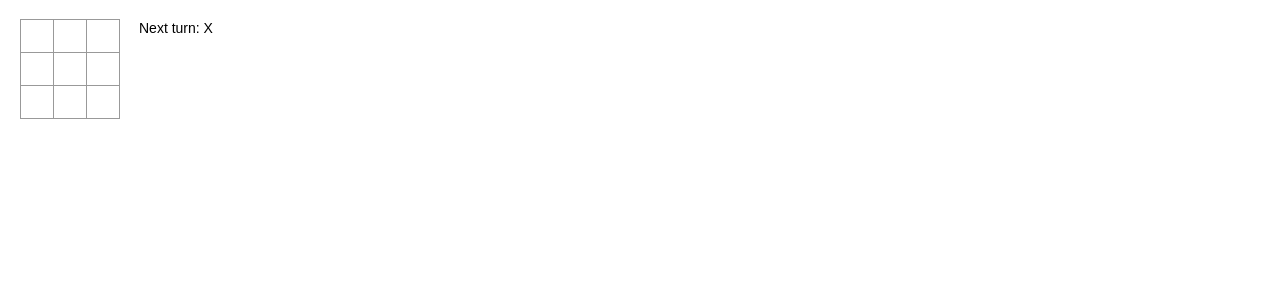
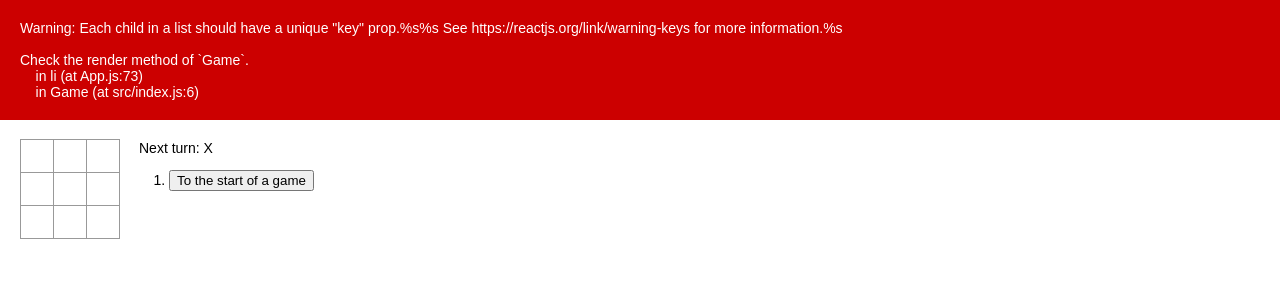
Before and after one commit to alexeyinn/react-lesson-rewrite, a React (Create React App) app: page / in a window 1280 px wide. Shown: the top 300 px of the page. Built offline with nearby package versions, Linux system fonts and the light colour scheme.

Commit message:
Step's buttons added

```diff
--- a/src/App.js
+++ b/src/App.js
@@ -67,6 +67,15 @@
   const current = history[history.length - 1];
   const winner = calculateWinner(current.squares);
 
+  const moves = history.map((step, move) => {
+    const desc = move ? "Go to turn #" + move : "To the start of a game";
+    return (
+      <li>
+        <button onClick={() => jumpTo(move)}>{desc}</button>
+      </li>
+    );
+  });
+
   let status;
   if (winner) {
     status = "Winner is " + winner;
@@ -81,7 +90,7 @@
       </div>
       <div className="game-info">
         <div>{status}</div>
-        <ol>{/* TODO */}</ol>
+        <ol>{moves}</ol>
       </div>
     </div>
   );
```
